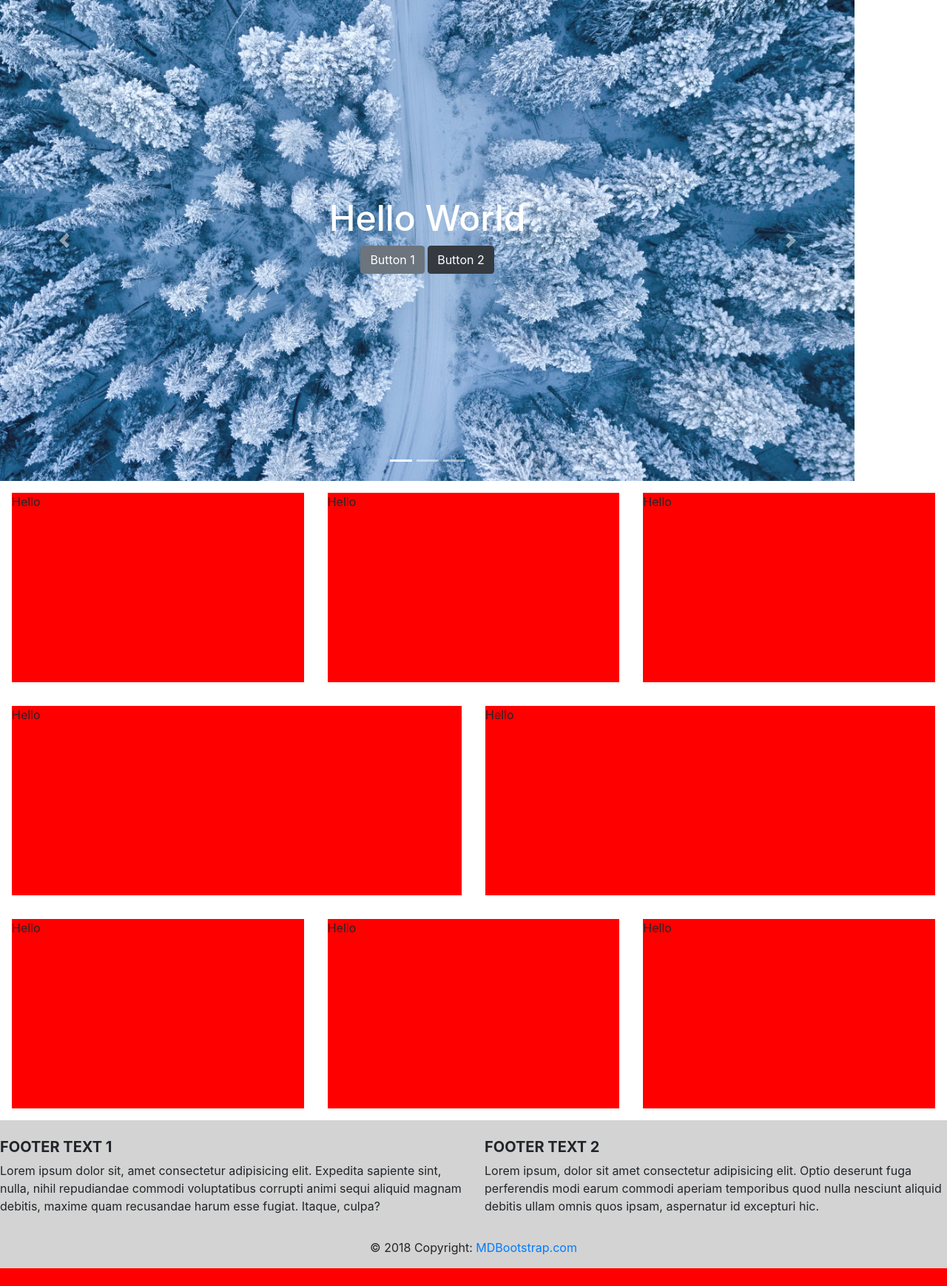
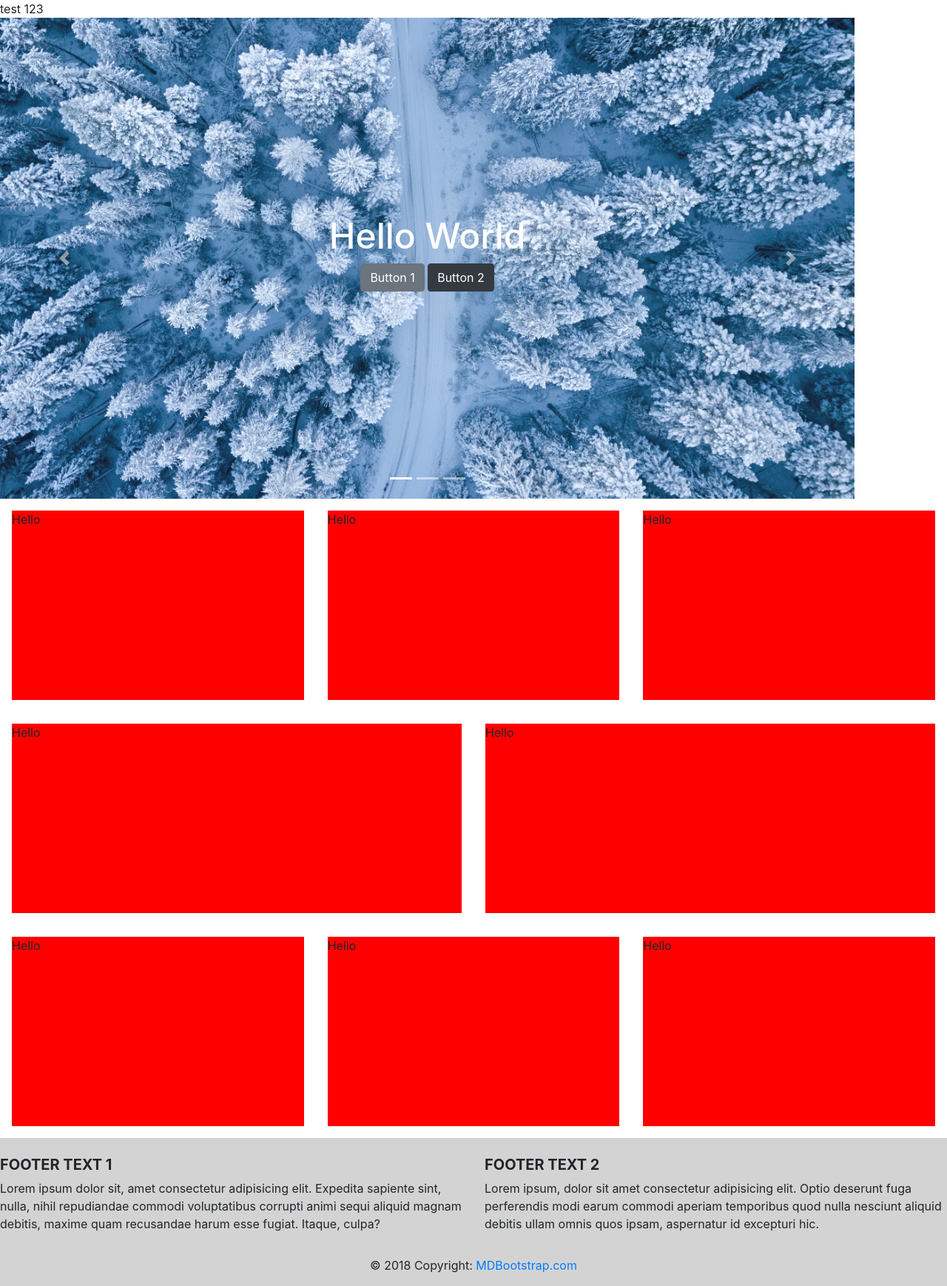
Before and after one commit to tomb5oo/atomTheme, a PHP site: page /view/pages/home.php in a window 1280 px wide. Shown: the part 56-1794 px from the top of the page at 74% size. Before the commit the page ends 1770 px from the top, so only its background shows below. Run offline with PHP 8.4, Linux system fonts and the light colour scheme; a stand-in replaces the project's code that opens the database connection; style sheets or scripts are compiled from the project's sources; some libraries are stand-ins or nearby versions.

Commit message:
change to home test 123

```diff
--- a/view/pages/home.php
+++ b/view/pages/home.php
@@ -2,7 +2,7 @@
   include('header.php');
   include('nav.php');
 ?>
-
+test 123
 <div class="container-fluid">
 
   <div class="row">
```
